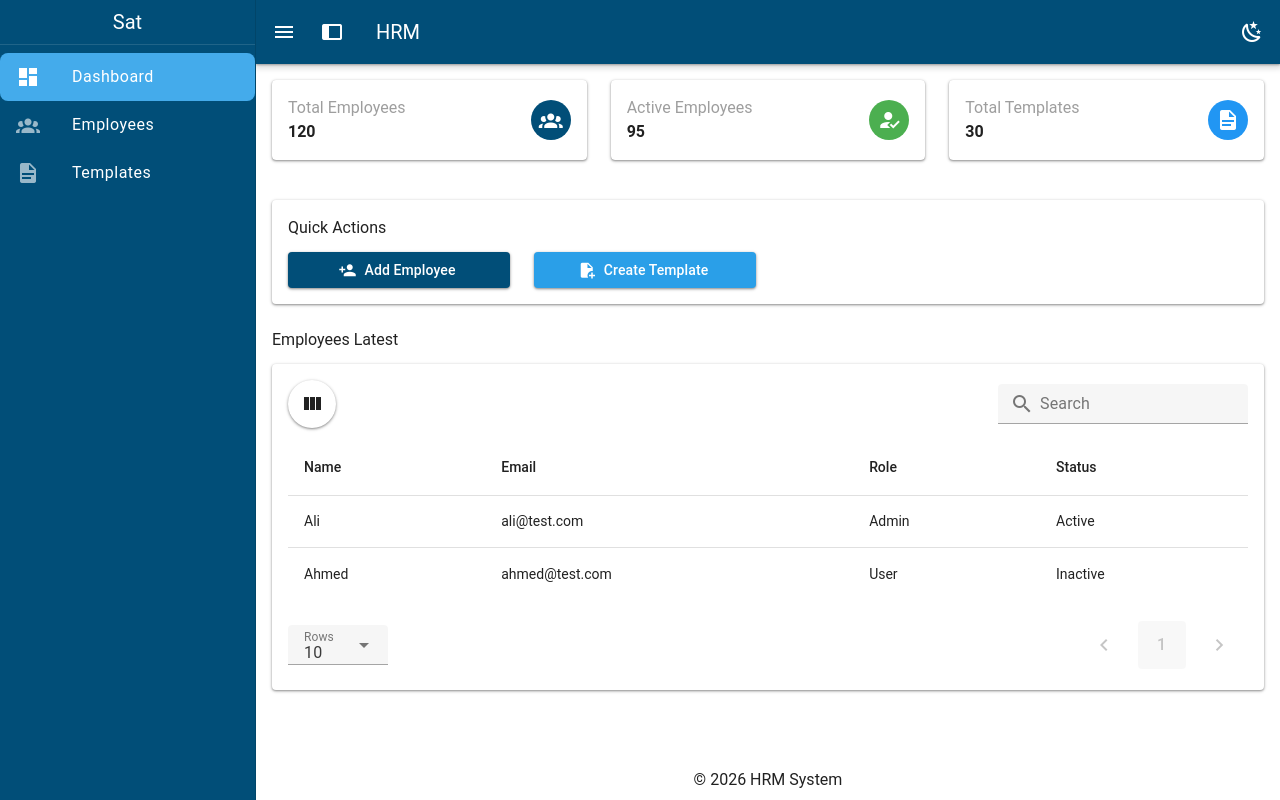
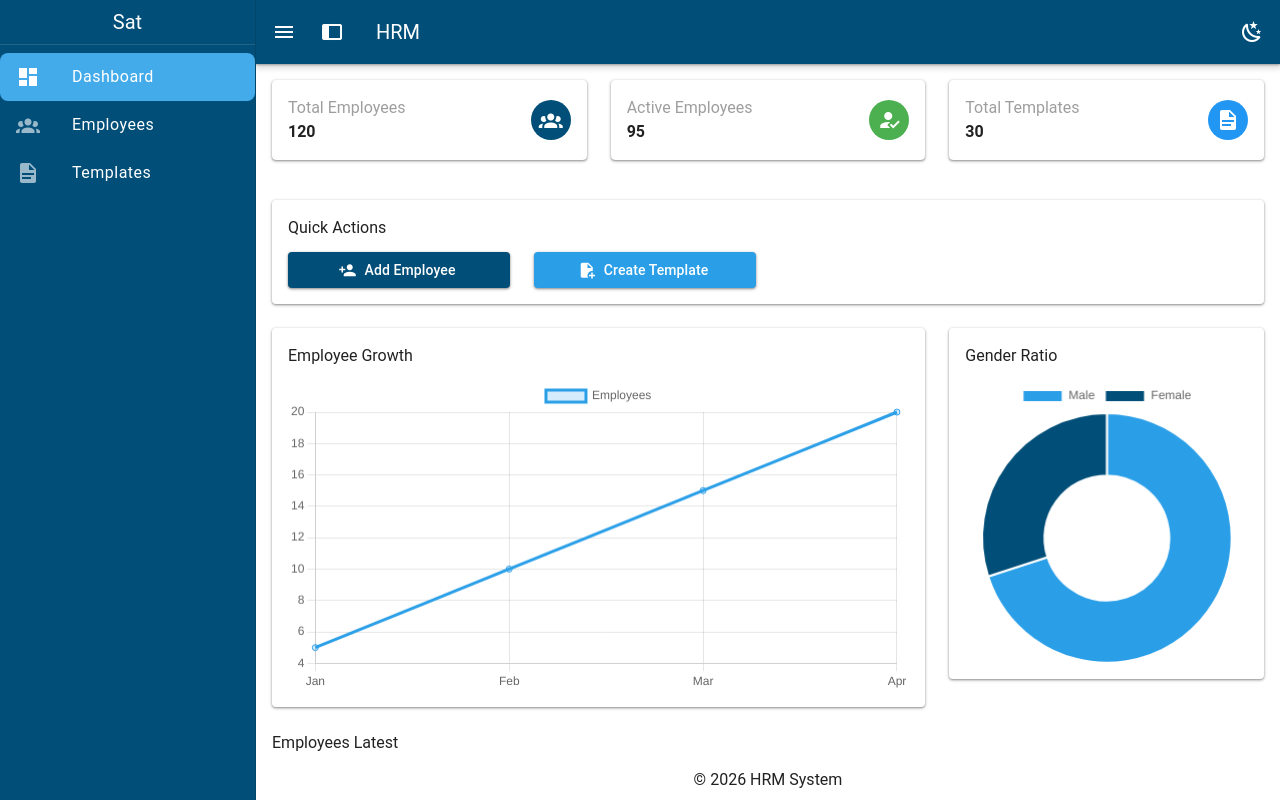
Before and after one commit to HassanRaza375/HRM, a Vue app: page / in a window 1280 px wide. Shown: the top 800 px of the page. Built offline with nearby package versions, Linux system fonts and the light colour scheme.

Commit message:
new changes

```diff
--- a/package.json
+++ b/package.json
@@ -10,6 +10,7 @@
   },
   "dependencies": {
     "@mdi/font": "^7.4.47",
+    "chart.js": "^4.5.1",
     "vue": "^3.5.32",
     "vue-router": "^4.6.4",
     "vuetify": "^4.0.5"
--- /dev/null
+++ b/src/components/charts/EmployeeGrowthChart.vue
@@ -0,0 +1,36 @@
+<template>
+    <v-card class="pa-4">
+        <div class="text-h6 mb-3">Employee Growth</div>
+        <canvas ref="chartRef"></canvas>
+    </v-card>
+</template>
+
+<script setup>
+import { ref, onMounted } from "vue";
+import Chart from "chart.js/auto";
+
+const props = defineProps({
+    labels: Array,
+    data: Array,
+});
+
+const chartRef = ref(null);
+
+onMounted(() => {
+    new Chart(chartRef.value, {
+        type: "line",
+        data: {
+            labels: props.labels,
+            datasets: [
+                {
+                    label: "Employees",
+                    data: props.data,
+                    borderColor: "#2a9fe8",
+                    backgroundColor: "rgba(42,159,232,0.2)",
+                    tension: 0.4,
+                },
+            ],
+        },
+    });
+});
+</script>
--- /dev/null
+++ b/src/components/charts/GenderRatioChart.vue
@@ -0,0 +1,33 @@
+<template>
+  <v-card class="pa-4">
+    <div class="text-h6 mb-3">Gender Ratio</div>
+    <canvas ref="chartRef"></canvas>
+  </v-card>
+</template>
+
+<script setup>
+import { ref, onMounted } from "vue";
+import Chart from "chart.js/auto";
+
+const props = defineProps({
+  male: Number,
+  female: Number,
+});
+
+const chartRef = ref(null);
+
+onMounted(() => {
+  new Chart(chartRef.value, {
+    type: "doughnut",
+    data: {
+      labels: ["Male", "Female"],
+      datasets: [
+        {
+          data: [props.male, props.female],
+          backgroundColor: ["#2a9fe8", "#014e78"],
+        },
+      ],
+    },
+  });
+});
+</script>
--- /dev/null
+++ b/src/components/charts/NewHiringCard.vue
@@ -0,0 +1,16 @@
+<template>
+    <v-card class="pa-4">
+        <div class="text-subtitle-2 text-grey">
+            New Hiring (This Month)
+        </div>
+        <div class="text-h5 font-weight-bold">
+            {{ count }}
+        </div>
+    </v-card>
+</template>
+
+<script setup>
+defineProps({
+    count: Number,
+});
+</script>
--- a/src/main.js
+++ b/src/main.js
@@ -3,6 +3,7 @@ import "./style.css";
 import App from "./App.vue";
 import vuetify from "./plugins/vuetify";
 import { router } from "./router";
+import "./plugins/chart";
 
 const app = createApp(App);
 
--- a/src/pages/Dashboard.vue
+++ b/src/pages/Dashboard.vue
@@ -18,35 +18,39 @@
         </v-avatar>
       </v-card>
     </v-col>
+    <!-- New Hiring -->
+    <!-- <v-col cols="6">
+      <NewHiringCard :count="12" />
+    </v-col> -->
+    <!-- Quick Actions -->
     <v-col cols="12">
       <v-card class="pa-4 mt-4">
         <div class="text-h6 mb-3">Quick Actions</div>
 
         <v-row>
           <v-col cols="12" sm="6" md="3">
-            <v-btn
-              block
-              color="primary"
-              prepend-icon="mdi-account-plus"
-              @click="goToAddEmployee"
-            >
+            <v-btn block color="primary" prepend-icon="mdi-account-plus" @click="goToAddEmployee">
               Add Employee
             </v-btn>
           </v-col>
 
           <v-col cols="12" sm="6" md="3">
-            <v-btn
-              block
-              color="secondary"
-              prepend-icon="mdi-file-plus"
-              @click="goToCreateTemplate"
-            >
+            <v-btn block color="secondary" prepend-icon="mdi-file-plus" @click="goToCreateTemplate">
               Create Template
             </v-btn>
           </v-col>
         </v-row>
       </v-card>
     </v-col>
+    <!-- Growth Chart -->
+    <v-col cols="12" md="8">
+      <EmployeeGrowthChart :labels="['Jan', 'Feb', 'Mar', 'Apr']" :data="[5, 10, 15, 20]" />
+    </v-col>
+    <!-- Gender Ratio -->
+    <v-col cols="12" md="4">
+      <GenderRatioChart :male="70" :female="30" />
+    </v-col>
+
     <!-- table -->
     <v-col cols="12">
       <div class="text-h6 mb-3">Employees Latest</div>
@@ -58,6 +62,10 @@
 <script setup>
 import { useRouter } from "vue-router";
 import DataTables from "../components/ui/DataTables.vue";
+import EmployeeGrowthChart from "../components/charts/EmployeeGrowthChart.vue";
+import GenderRatioChart from "../components/charts/GenderRatioChart.vue";
+import NewHiringCard from "../components/charts/NewHiringCard.vue";
+
 const router = useRouter();
 
 const goToAddEmployee = () => {
--- /dev/null
+++ b/src/plugins/chart.js
@@ -0,0 +1,24 @@
+import {
+    Chart,
+    LineController,
+    LineElement,
+    PointElement,
+    LinearScale,
+    CategoryScale,
+    ArcElement,
+    Tooltip,
+    Legend,
+} from "chart.js";
+
+Chart.register(
+    LineController,
+    LineElement,
+    PointElement,
+    LinearScale,
+    CategoryScale,
+    ArcElement,
+    Tooltip,
+    Legend
+);
+
+export default Chart;
```
Also changed, not shown: 1 other file (tests, documents, lock files or other folders).
